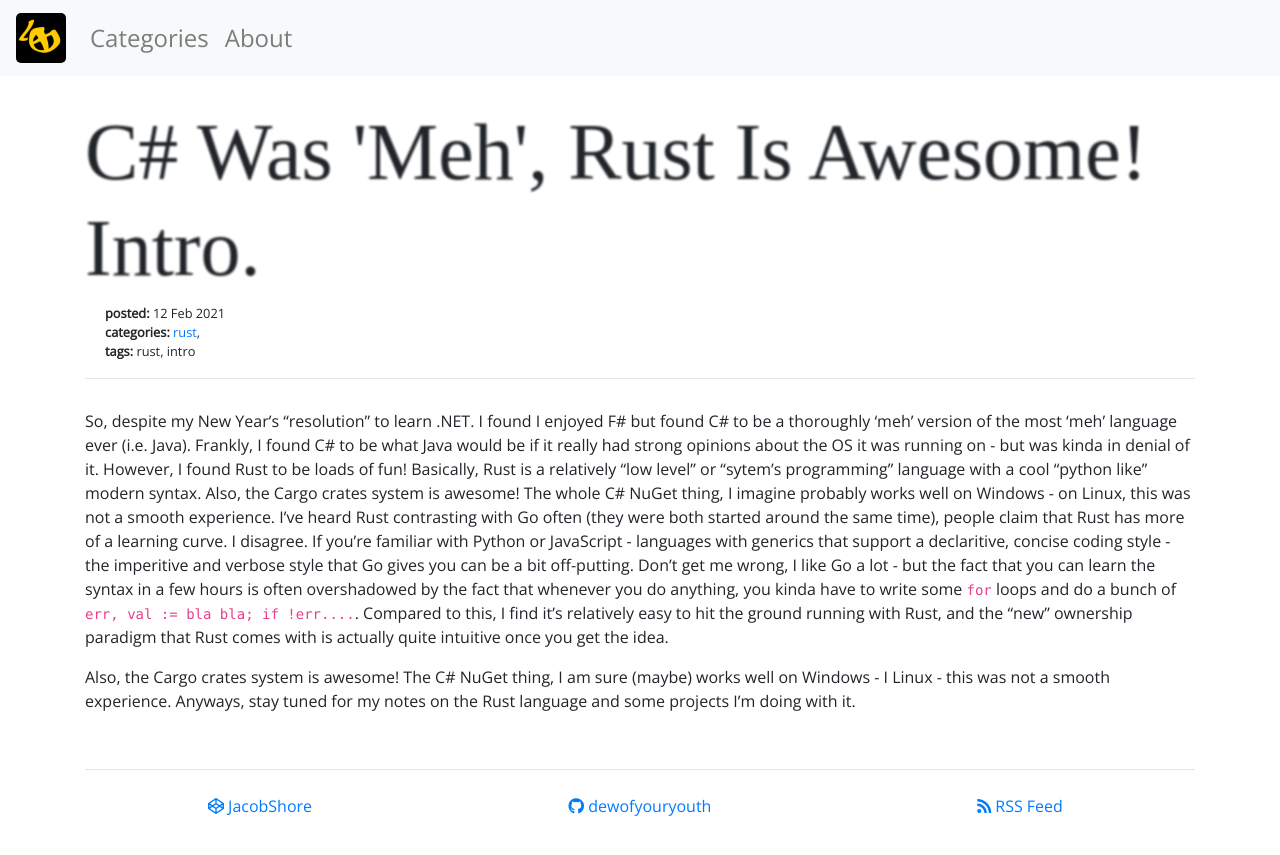
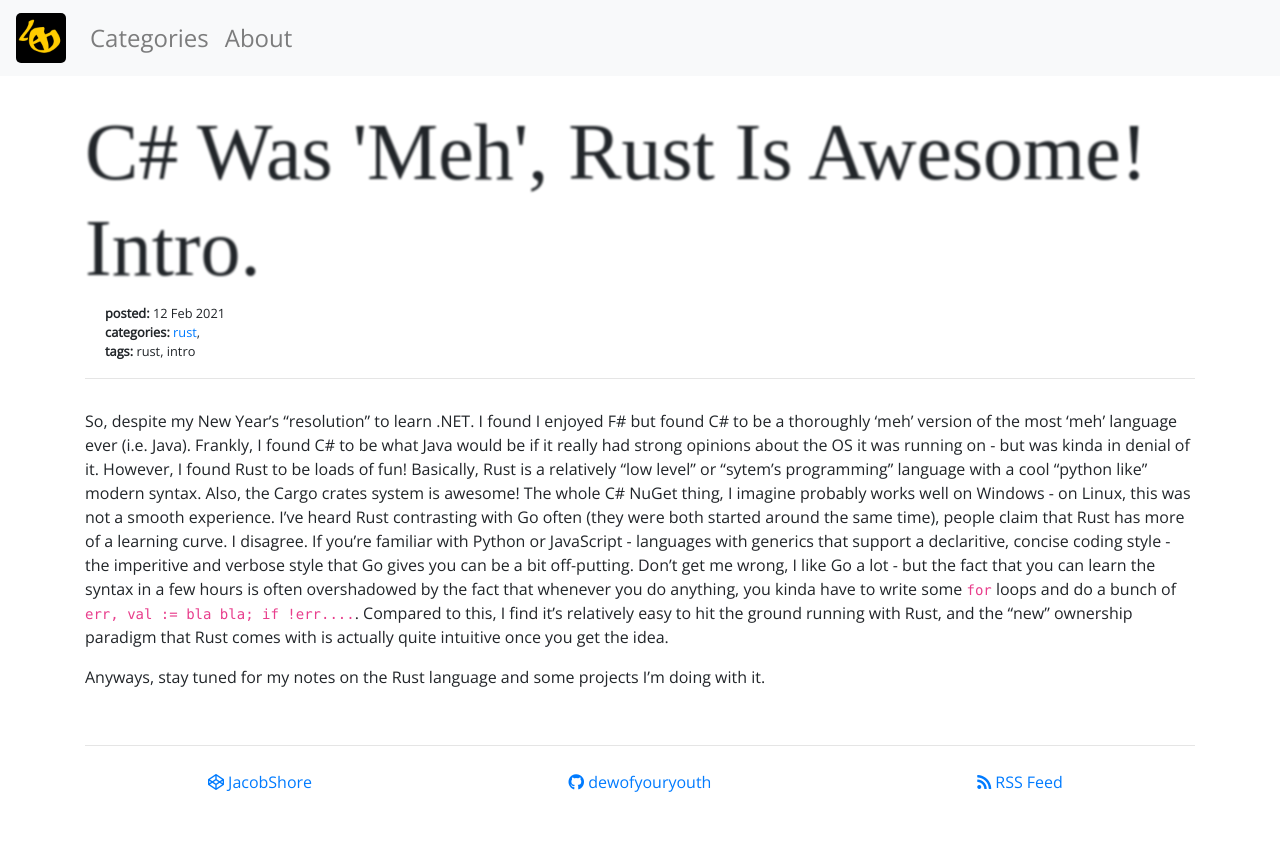
Before and after one commit to DewofyourYouth/DewofyourYouth.github.io, a Jekyll site: the page built from _posts/2021-02-12-rust-notes-intro.md, in a window 1280 px wide. Shown: the top 855 px of the page. Built offline with Jekyll 4.4.1, drawn with Linux system fonts in a browser that asks for light colours; nearby versions of some CDN libraries; some web fonts are replaced; comment, search, counter and statistics services are not loaded.

Commit message:
remove repetition

```diff
--- a/_posts/2021-02-12-rust-notes-intro.md
+++ b/_posts/2021-02-12-rust-notes-intro.md
@@ -13,4 +13,4 @@
 
 So, despite my New Year's "resolution" to learn .NET. I found I enjoyed F# but found C# to be a thoroughly 'meh' version of the most 'meh' language ever (i.e. Java). Frankly, I found C# to be what Java would be if it really had strong opinions about the OS it was running on - but was kinda in denial of it. However, I found Rust to be loads of fun! Basically, Rust is a relatively "low level" or "sytem's programming" language with a cool "python like" modern syntax. Also, the Cargo crates system is awesome! The whole C# NuGet thing, I imagine probably works well on Windows - on Linux, this was not a smooth experience. I've heard Rust contrasting with Go often (they were both started around the same time), people claim that Rust has more of a learning curve. I disagree. If you're familiar with Python or JavaScript - languages with generics that support a declaritive, concise coding style - the imperitive and verbose style that Go gives you can be a bit off-putting. Don't get me wrong, I like Go a lot - but the fact that you can learn the syntax in a few hours is often overshadowed by the fact that whenever you do anything, you kinda have to write some `for` loops and do a bunch of `err, val := bla bla; if !err....`. Compared to this, I find it's relatively easy to hit the ground running with Rust, and the "new" ownership paradigm that Rust comes with is actually quite intuitive once you get the idea.
 
-Also, the Cargo crates system is awesome! The C# NuGet thing, I am sure (maybe) works well on Windows - I Linux - this was not a smooth experience. Anyways, stay tuned for my notes on the Rust language and some projects I'm doing with it.
+Anyways, stay tuned for my notes on the Rust language and some projects I'm doing with it.
```
